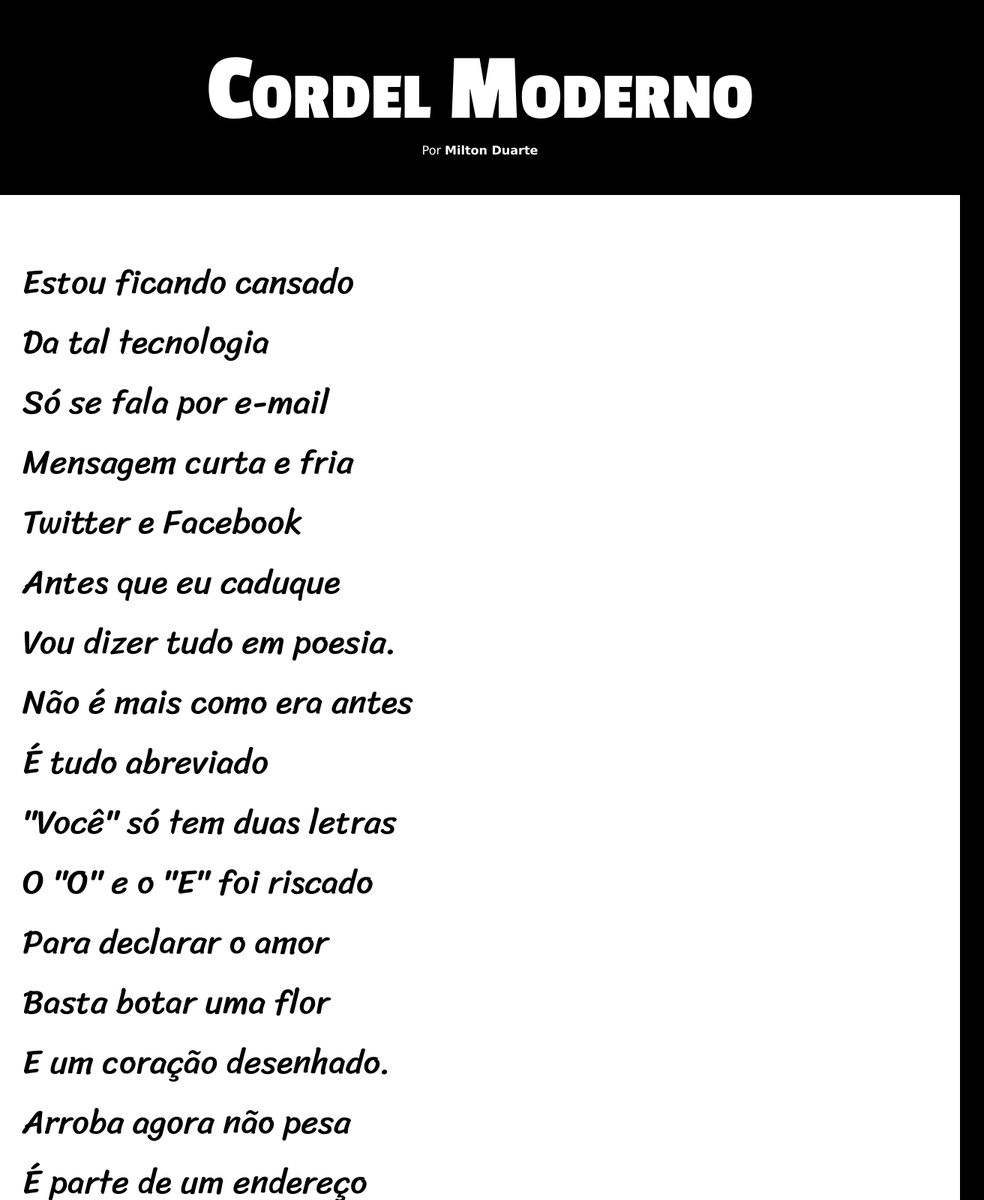
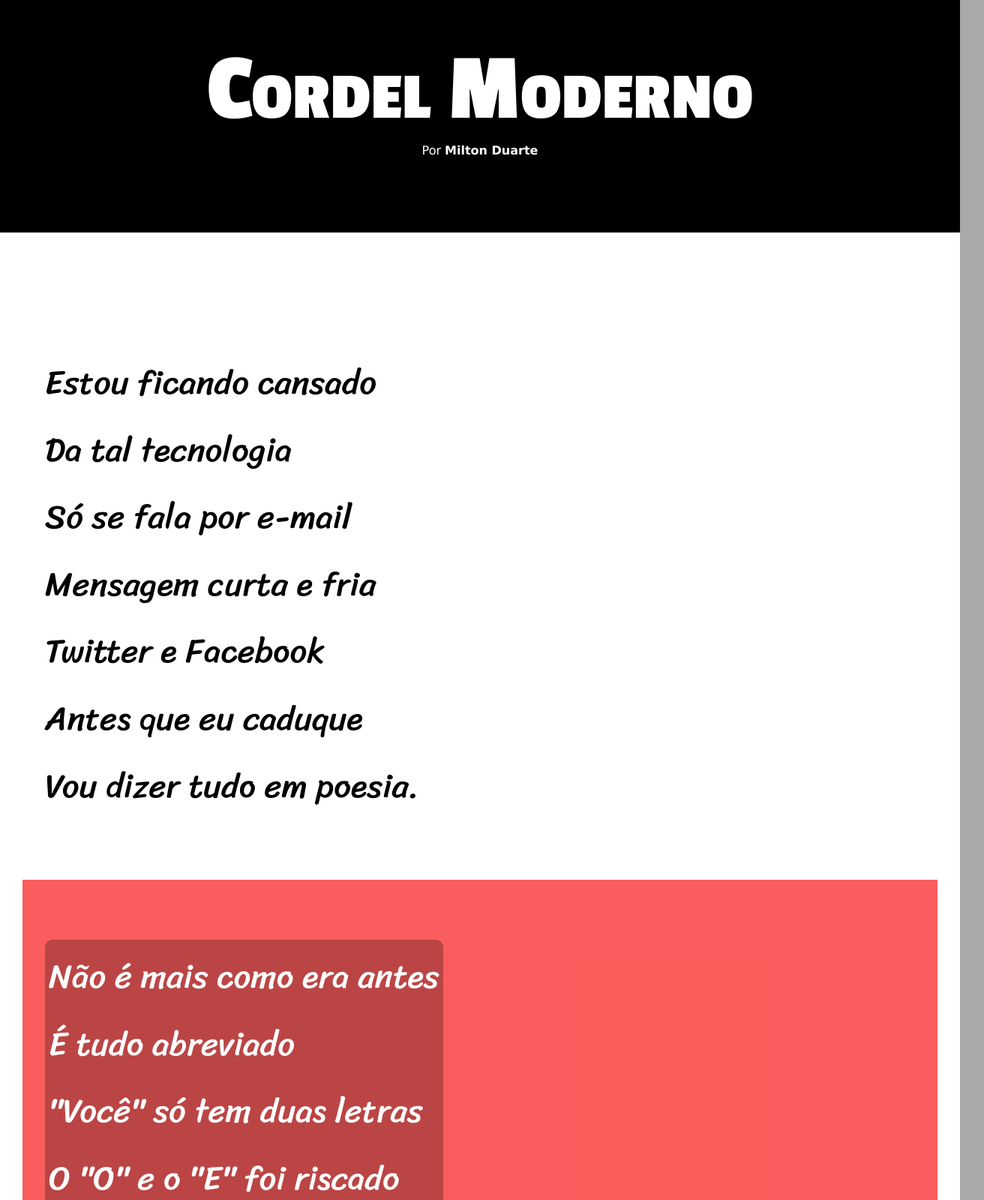
Before and after one commit to furlan-ro/HTML5-CSS3, a plain HTML site: page Módulo 03/desafios/des01/index.html in a window 1280 px wide. Shown: the top 1600 px of the page at 75% size, 1312 px wide, since content can reach past the window. Drawn offline with Linux system fonts and the light colour scheme.

Commit message:
atualização desafio11

```diff
--- a/Módulo 03/desafios/des01/index.html
+++ b/Módulo 03/desafios/des01/index.html
@@ -13,7 +13,7 @@
     </header>
 
     <main>
-        <section>
+        <section class="normal">
             <p>
                 Estou ficando cansado<br>
                 Da tal tecnologia<br>
@@ -25,7 +25,7 @@
             </p>
         </section>
 
-        <section>
+        <section class="imagem">
             <p>
                 Não é mais como era antes<br>
                 É tudo abreviado<br>
@@ -37,7 +37,7 @@
             </p>
         </section>
 
-        <section>
+        <section class="normal">
             <p>
                 Arroba agora não pesa<br>
                 É parte de um endereço<br>
@@ -47,9 +47,6 @@
                 Se o saite é muito bom<br>
                 Ele vale um alto preço.
             </p>
-        </section>
-
-        <section>
             <p>
                 Pra piorar a liguagem<br>
                 O emoticom é um risco<br>
@@ -61,7 +58,7 @@
             </p>
         </section>
 
-        <section>
+        <section class="imagem">
             <p>
                 Tenho saudade das cartas<br>
                 Escritas com a própria mão<br>
@@ -73,7 +70,16 @@
             </p>
         </section>
 
-        <section>
+        <section class="normal">
+            <p>
+                Agora, escrevo e envio<br>
+                Chegando na mesma hora<br>
+                Mas quando vou prosear<br>
+                A pessoa foi embora<br>
+                Abriu outro aplicativo<br>
+                O mundo ficou cativo<br>
+                Da tecnologia do agora.
+            </p>
             <p>
                 Felizmente, pra orar<br>
                 Não precisa de internet<br>
--- a/Módulo 03/desafios/des01/style.css
+++ b/Módulo 03/desafios/des01/style.css
@@ -1,66 +1,87 @@
 @charset "UTF-8";
 /* CSS Document */
-@import url('https://fonts.googleapis.com/css2?family=Passion+One:wght@400;700;900&display=swap');
-
 @import url('https://fonts.googleapis.com/css2?family=Passion+One:wght@400;700;900&family=Sriracha&display=swap');
+:root {
+    --fontbody: verdana, sans-serif;
+    --fonthead: 'Passion One', cursive;
+    --fonttext: 'Sriracha', cursive;
+}
 * {
     margin: 0;
     padding: 0;
+    box-sizing: border-box;
+}
+
+html, body {
+    font-family: var(--fontbody);
+    background-color: darkgray;
+    min-height: 100vh;
 }
 
 header {
     background-color: black;
+    text-align: center;
     color: white;
+    padding: 50px 0;
 }
 
 header > h1 {
-    font-family: 'Passion One', cursive;
+    font-family: var(--fonthead);
     font-size: 10vw;
-    text-align: center;
     font-variant: small-caps;
-    padding-top: 50px;
 }
 
 header > p {
-    font-family: Verdana, Geneva, Tahoma, sans-serif;
     font-size: 1em;
-    text-align: center;
     padding-bottom: 50px;
 }
 
 header a {
-   color: white;
-   text-decoration: none;
-   font-weight: bold;
+    color: white;
+    text-decoration: none;
+    font-weight: bold;
 }
 
 header a:hover {
-    color: white;
     text-decoration: underline;
 }
+
 main {
     background-color: white;
     color: black;
-    padding: 76px 0px 76px 30px;
+    padding: 76px 30px;
 }
 
 section {
-    font-family: 'Sriracha', cursive;
+    font-family: var(--fonttext);
     font-size: 3.5vw;
     text-align: justify;
+    line-height: 2em;
+    padding-top: 10vh;
+    padding-bottom: 10vh;
+    padding-left: 30px;
 }
 
-body {
-    background-color: black;
+section.normal {
+  background-color: white;
+  color: black;
 }
+
+section.imagem {
+    background-color: rgba(248, 0, 0, 0.637);
+    color: white;
+}
+
+section.imagem p {
+    display: inline-block;
+    padding: 5px;
+    background-color: rgba(0, 0, 0, 0.253);
+    border-radius: 10px;}
+
 footer {
     background-color: black;
+    text-align: center;
     color: white;
-    text-align: center;
-    padding: 1em;
-    bottom: 0;
-    width: 100%;
-    font-family: Verdana, Geneva, Tahoma, sans-serif;
 }
 
 footer a {
@@ -70,7 +91,5 @@ footer a {
 }
 
 footer a:hover {
-    color: white;
     text-decoration: underline;
-    width: 100%;
 }
```
